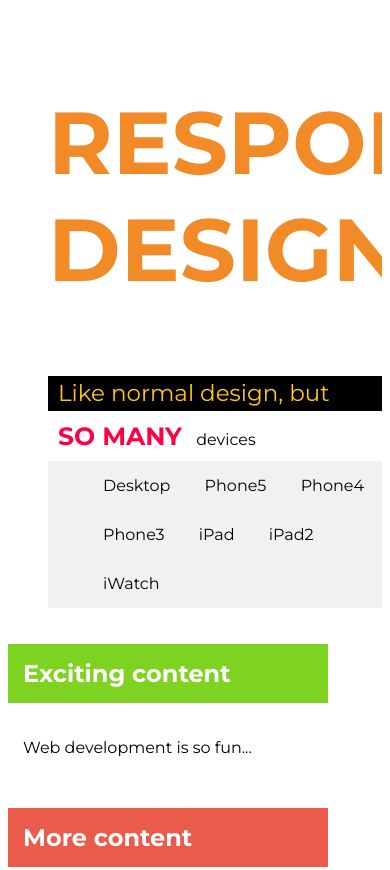
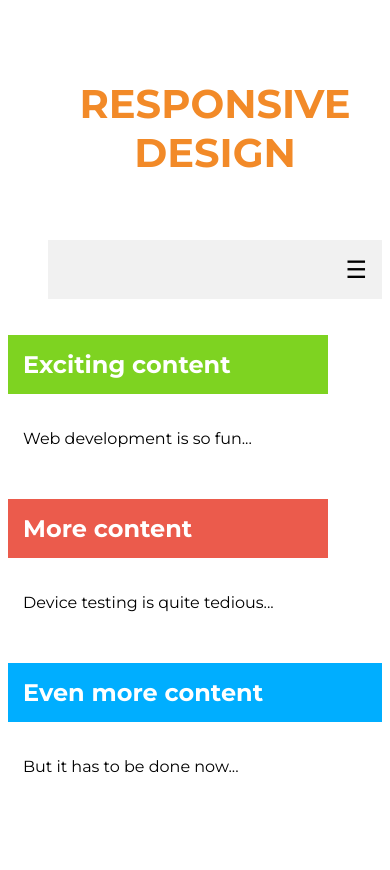
Before and after one commit to TessACraig89/u1w3d1_homework_CSS_Responsive_Design, a plain HTML site: page index.html in a window 390 px wide. Shown: the top 870 px of the page. After the commit the page ends 844 px from the top, so only its background shows below. Drawn offline with Linux system fonts and the light colour scheme.

Commit message:
Commit 3 - finishes code through

```diff
--- /dev/null
+++ b/app.js
@@ -0,0 +1,11 @@
+document.addEventListener('DOMContentLoaded', function() {
+  var hamburger = document.querySelector('header nav > ul > li:nth-child(4) > ul > li:nth-child(1)');
+  hamburger.addEventListener('click', function(e) {
+    var navList = this.parentNode.getElementsByTagName('li');
+    for (var i = 2; i < navList.length+1; i++){
+       var tempSelectorString = 'header nav > ul > li:nth-child(4) > ul li:nth-child(' + i + ')';
+       document.querySelector("" + tempSelectorString).classList.toggle('hidden');
+       document.querySelector("" + tempSelectorString).classList.toggle('shown');
+    }
+  });
+});
--- a/index.html
+++ b/index.html
@@ -4,7 +4,6 @@
   <title>Responsive design</title>
   <meta name="viewport" content="width=device-width, initial-scale=1.0">
   <link href='http://fonts.googleapis.com/css?family=Montserrat:400,700' rel='stylesheet' type='text/css'>
-  <link rel="stylesheet" type="text/css" href="./stylesheets/reset.css">
   <link rel="stylesheet" type="text/css" href="style.css">
 </head>
 <body>
@@ -16,16 +15,16 @@
         <li><span>So many</span> devices</li>
         <li>
           <ul>
-            <li><a href="/">Desktop</a></li>
-            <li><a href="/">Phone5</a></li>
-            <li><a href="/">Phone4</a></li>
-            <li><a href="/">Phone3</a></li>
-            <li><a href="/">iPad</a></li>
-            <li><a href="/">iPad2</a></li>
-            <li><a href="/">iWatch</a></li>
+            <li><a href="#"></a></li>
+            <li class="hidden"><a href="/">Desktop</a></li>
+            <li class="hidden"><a href="/">Phone5</a></li>
+            <li class="hidden"><a href="/">Phone4</a></li>
+            <li class="hidden"><a href="/">Phone3</a></li>
+            <li class="hidden"><a href="/">iPad</a></li>
+            <li class="hidden"><a href="/">iPad2</a></li>
+            <li class="hidden"><a href="/">iWatch</a></li>
           </ul>
         </li>
-      </ul>
     </nav>
   </header>
   <main>
@@ -42,6 +41,6 @@
       <p>But it has to be done now...</p>
     </div>
   </main>
-  <script type="text/javascript" src="./js/app.js"></script>
+  <script type="text/javascript" src="app.js"></script>
 </body>
 </html>
--- a/style.css
+++ b/style.css
@@ -2,17 +2,12 @@ body {
   font-family: 'Montserrat', sans-serif;
   color: black;
 }
-/* old */
-/* header, main {
-  width: 960px;
-} */
-/* new */
+
 header, main {
   max-width: 960px;
   margin: 0 auto;
   position: relative;
 }
-/* HEADER */
 
 header nav ul li {
   overflow: hidden;
@@ -63,13 +58,12 @@ header nav > ul > li:nth-child(4) a:hover {
   background: #ffc000;
 }
 
-/* MAIN COLUMNS */
+
 main .column h2 {
   padding: 15px;
   color: white;
 }
 
-/* adds below to change columns from horizontal to vertical and min width so that When there is not enough space for the 320px(because thats iphone 3G size)element to fit, it will now flow underneath the element to it's left, starting from the right to the left.*/
 main .column {
   float: left;
   width: 33.33%;
@@ -84,16 +78,65 @@ main .column p {
   padding: 15px;
 }
 
-/* styles for medium size page
-This will apply the styles inside the query only when the outer condition is true.
-Question: * Does this target the biggest size or the middle size?
-Medium */
+@media only screen and (max-width: 960px) {
+  header nav ul li {
+    display: none;
+  }
 
-@media only screen and (max-width: 960px) {
-  main .column {
-    width: 50%;
+  header nav > ul > li:nth-child(1),
+  header nav > ul > li:nth-child(4) {
+    display: block;
+  }
+
+  header nav > ul > li:nth-child(1) {
+    text-align: center;
+    padding: 30px 0;
+  }
+
+  header nav > ul > li:nth-child(1) h1 {
+    font-size: 40px;
   }
   main .column:last-child {
     width: 100%;
   }
 }
+
+@media only screen and (max-width: 640px) {
+
+  header nav > ul > li:nth-child(4) ul li:nth-child(1) {
+    float: right;
+    display: block;
+  }
+
+  header nav > ul > li:nth-child(4) a:before {
+    content:'\2630';
+    font-size: 24px;
+  }
+
+  .hidden {
+    overflow: hidden;
+    padding-top: 0;
+    padding-bottom: 0;
+    height: 0!important;
+    border-width: 0;
+  }
+}
+
+@media only screen and (max-width: 960px) {
+  .hidden {
+    display: inline;
+  }
+  .shown {
+    display: inline !important;
+  }
+}
+
+@media only screen and (max-width: 640px) {
+  header nav > ul > li:nth-child(4) ul li {
+    display: block;
+  }
+
+  .shown {
+    transition: height .7s linear, padding-top .7s linear, padding-bottom .7s linear, border-width .7s linear;
+  }
+}
```
Also changed, not shown: 1 other file.
